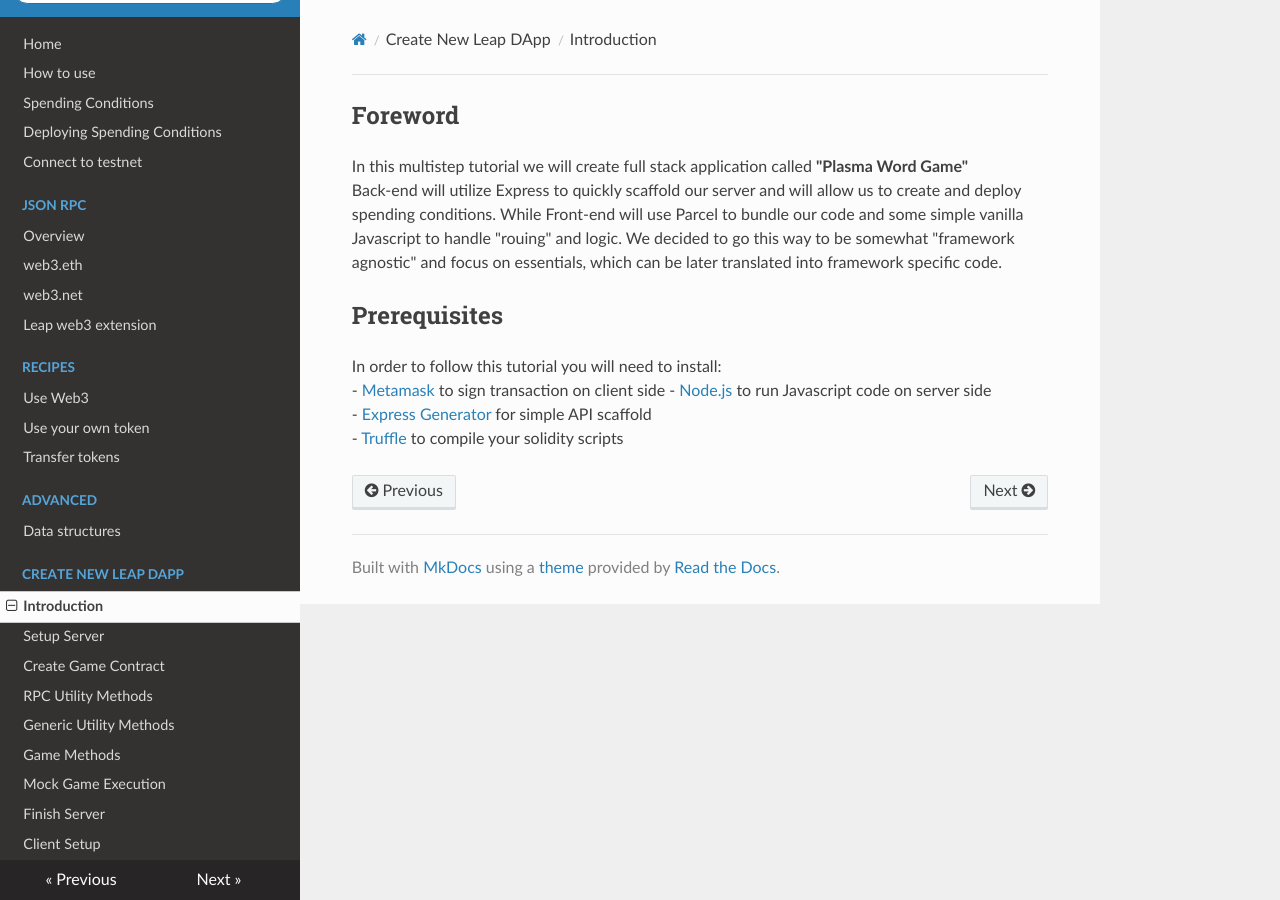
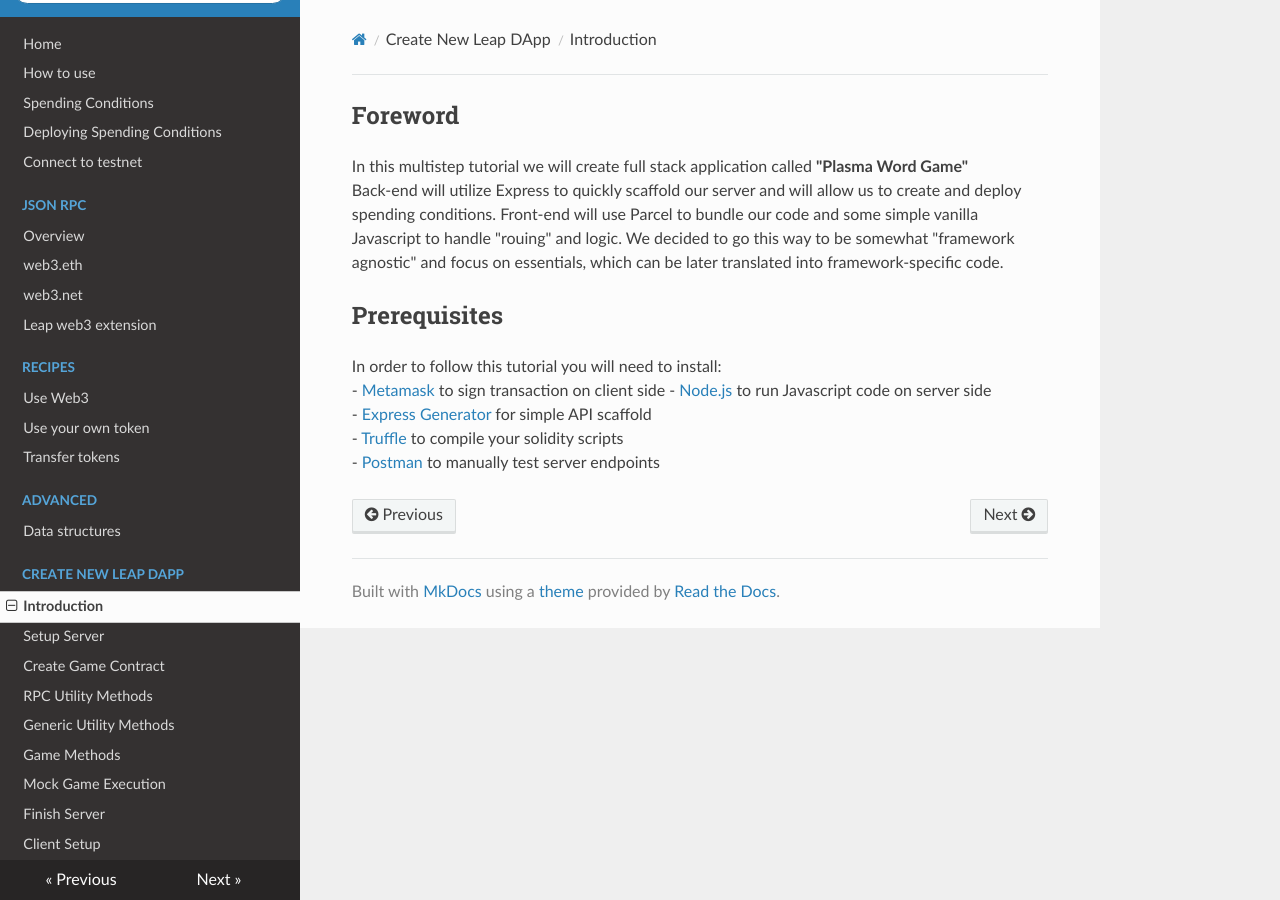
Before and after one commit to leapdao/docs, an MkDocs documentation site: the page built from docs/tutorials/new-dapp/intro.md, in a window 1280 px wide. Built offline with MkDocs 1.6.1, drawn with Linux system fonts in a browser that asks for light colours; nearby versions of some CDN libraries.

Commit message:
Add Postman to the list

```diff
--- a/docs/tutorials/new-dapp/intro.md
+++ b/docs/tutorials/new-dapp/intro.md
@@ -4,9 +4,9 @@ Foreword
 
 In this multistep tutorial we will create full stack application called **"Plasma Word Game"**
 Back-end will utilize Express to quickly scaffold our server and will allow us to create and deploy spending conditions.
-While Front-end will use Parcel to bundle our code and some simple vanilla Javascript to handle "rouing" and logic.
+Front-end will use Parcel to bundle our code and some simple vanilla Javascript to handle "rouing" and logic.
 We decided to go this way to be somewhat "framework agnostic" and focus on essentials, which can be later translated into
-framework specific code.
+framework-specific code.
 
 Prerequisites
 ---
@@ -16,3 +16,4 @@ In order to follow this tutorial you will need to install:
 - [Node.js](https://nodejs.org/) to run Javascript code on server side
 - [Express Generator](https://expressjs.com/ru/starter/generator.html) for simple API scaffold
 - [Truffle](https://truffleframework.com/) to compile your solidity scripts
+- [Postman](https://www.getpostman.com/downloads/) to manually test server endpoints
```
